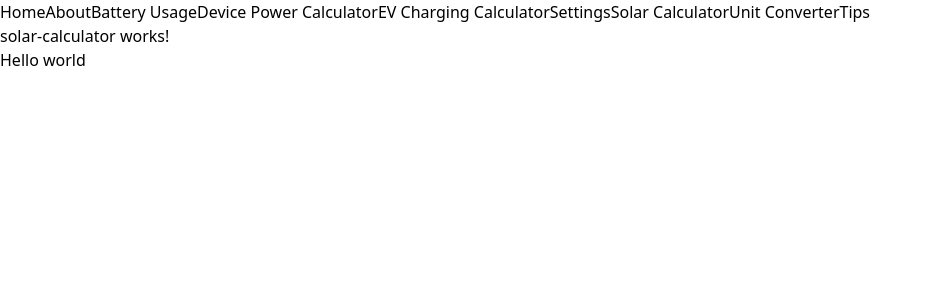
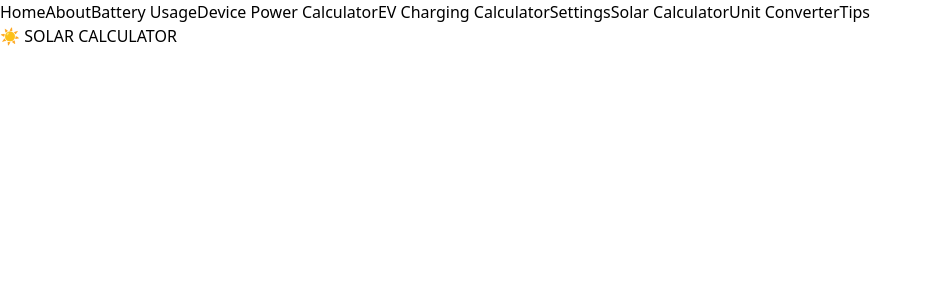
Before and after one commit to IT-Kamianets/voltlab.itkamianets.com, an Angular app: page /solar-calculator in a window 1280 px wide. Shown: the top 300 px of the page, without its empty margins (0-932 px from the left). Built offline with nearby package versions, Linux system fonts and the light colour scheme.

Commit message:
Refactor solar calculator component layout and structure

```diff
--- a/src/app/pages/solar-calculator/solar-calculator.component.html
+++ b/src/app/pages/solar-calculator/solar-calculator.component.html
@@ -1,2 +1,24 @@
-<p>solar-calculator works!</p>
-<h2>Hello world</h2>
+<!--[ Ваша система ]     |  [ Виробіток за день ]
+    [ Сонячні умови ]    |  [ За місяць ]
+    [ Втрати ]           |  [ За рік ]
+    [ Вартість ]         |  [ Економія ]
+                        |  [ Окупність ]
+
+-------------------------------
+Поради
+Як це рахується
+Save scenario -->
+
+<h1>☀️ SOLAR CALCULATOR</h1>
+
+<section class="System_setup" id="System_setup">
+
+</section>
+
+<section class="Environment" class="Environment">
+
+</section>
+
+<section class="System losses" id="System losses">
+
+</section>
```
